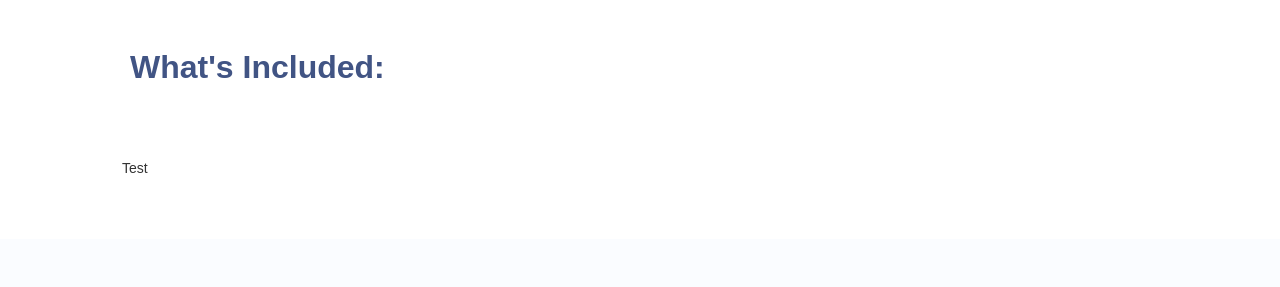
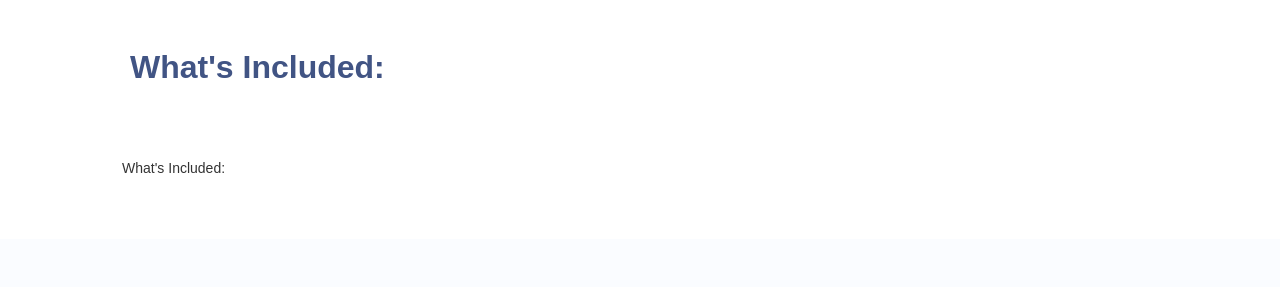
Before and after one commit to seong7/tiny-publishing, a React app: page /2 in a window 1280 px wide. Shown: the part 1080-1367 px from the top of the page. Built offline with nearby package versions, Linux system fonts and the light colour scheme.

Commit message:
final commit

```diff
--- a/src/components/page2/Contents/Contents.js
+++ b/src/components/page2/Contents/Contents.js
@@ -43,7 +43,7 @@ Contents.Included = function ContentsIncluded() {
   return (
     <div>
       <Contents.Title title="What's Included:" />
-      <Contents.Section>Test</Contents.Section>
+      <Contents.Section>What's Included:</Contents.Section>
     </div>
   );
 };
```
